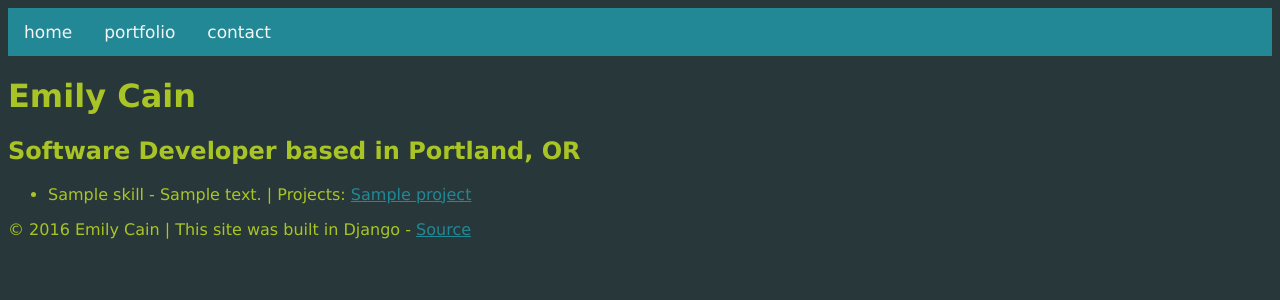
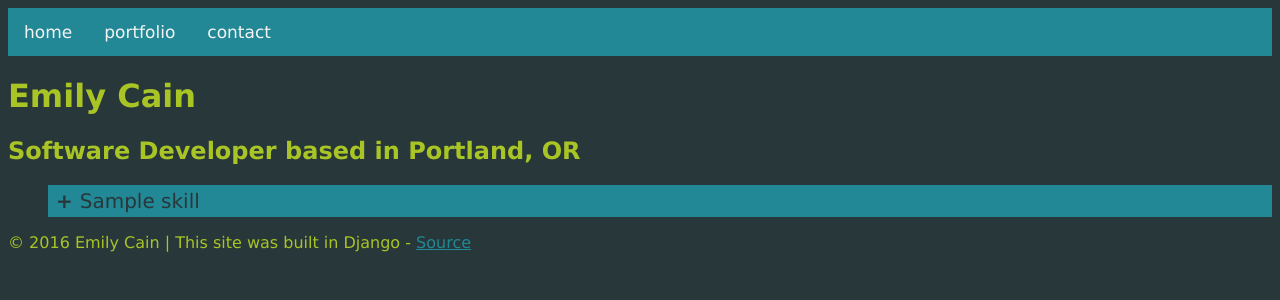
Before and after one commit to EMCain/emcain_django, a Django app: page / in a window 1280 px wide. Shown: the top 300 px of the page. Run offline with Django 3.2, Linux system fonts and the light colour scheme; tables that the repository leaves empty hold one stand-in row (values such as "Sample post").

Commit message:
added string method to project-skill and created CSS to handle show/hide functionality in skills list

```diff
--- a/emcain/admin.py
+++ b/emcain/admin.py
@@ -1,8 +1,9 @@
 from django.contrib import admin
 
-from .models import Skill, Project, ProjectImage
+from .models import Skill, Project, ProjectImage, ProjectSkill
 
 # Register your models here.
 admin.site.register(Skill)
 admin.site.register(Project)
 admin.site.register(ProjectImage)
+admin.site.register(ProjectSkill)
--- a/emcain/models.py
+++ b/emcain/models.py
@@ -39,5 +39,8 @@ class ProjectSkill(models.Model):
     project = models.ForeignKey('Project')
     skill = models.ForeignKey('Skill')
 
+    def __str__(self):
+        return self.skill.name + ': ' + self.project.name
+
 class ProjectImage(Entry):
     project = models.ForeignKey('Project')
--- a/emcain/static/emcain/css/emcain.css
+++ b/emcain/static/emcain/css/emcain.css
@@ -51,5 +51,23 @@ ul.top-navbar {
       ul.top-navbar.responsive li a {
         display: block;
         text-align: left; } }
+ul.skills-list {
+  list-style: none; }
+  ul.skills-list a {
+    color: #283739; }
+  ul.skills-list li {
+    padding: 4px 8px;
+    background-color: #228896;
+    color: #283739; }
+    ul.skills-list li:nth-child(even) {
+      background-color: #A9C525; }
+    ul.skills-list li .skill-name {
+      font-size: 20px; }
+      ul.skills-list li .skill-name span {
+        font-weight: bolder; }
+    ul.skills-list li .skill-info {
+      display: none; }
+      ul.skills-list li .skill-info.show {
+        display: block; }
 
 /*# sourceMappingURL=emcain.css.map */
--- a/emcain/static/emcain/sass/emcain.scss
+++ b/emcain/static/emcain/sass/emcain.scss
@@ -17,6 +17,7 @@ $top-navbar-padding: 0;
 $navbar-transition: 0.3s;
 $navbar-font-size: 17px;
 
+// basic page styles
 
 body {
   background-color: $bg-color;
@@ -38,6 +39,8 @@ a {
     color: $outline-color;
   }
 }
+
+// navbar default (full desktop size)
 
 ul.top-navbar {
   list-style-type: none;
@@ -66,6 +69,8 @@ ul.top-navbar {
     }
   }
 }
+
+// navbar mobile/small screen styles
 
 @media screen and (max-width: 680px){
   ul.top-navbar {
@@ -96,3 +101,34 @@ ul.top-navbar {
     }
   }
 }
+
+// skills list
+
+
+ul.skills-list {
+  list-style: none;
+  a {
+    color: $bg-color;
+  }
+  li {
+    padding: 4px 8px;
+    background-color: $emphasis-color;
+    color: $bg-color;
+    &:nth-child(even) {
+      background-color: $main-text-color;
+    }
+    .skill-name {
+      font-size: 20px;
+      span {
+        font-weight: bolder;
+      }
+    }
+    .skill-info {
+      display: none;
+      &.show {
+        display: block;
+      }
+    }
+
+  }
+}
--- a/templates/index.html
+++ b/templates/index.html
@@ -4,15 +4,21 @@
 
     <h2>Software Developer based in Portland, OR</h2>
 
-    <ul>
+    <ul class="skills-list">
         {% for skill in skills %}
-        <li>
-            {{ skill.name }} - {{ skill.description }} | Projects:
-            {% for proj in skill.get_projects %}
-                {% if not forloop.first %},
-                {% endif %}
-                <a href="/projects/{{ proj.id }}">{{ proj.name }}</a>
-            {% endfor %}
+        <li data-index="{{ forloop.counter }}">
+            <div class="skill-name"><span> + </span>{{ skill.name }}</div>
+            <div class="skill-info">
+                <p>{{ skill.description }}</p>
+                {% if skill.get_projects %}
+                <h3>projects:</h3>
+                    {% for proj in skill.get_projects %}
+                        {% if not forloop.first %},
+                        {% endif %}
+                        <a href="/projects/{{ proj.id }}">{{ proj.name }}</a>
+                {% endfor %}
+            {% endif %}
+            </div>
         </li>
         {% endfor %}
     </ul>
```
Also changed, not shown: emcain/static/emcain/img/logos/Django.png (added), emcain/static/emcain/img/logos/Golang.png (added).
